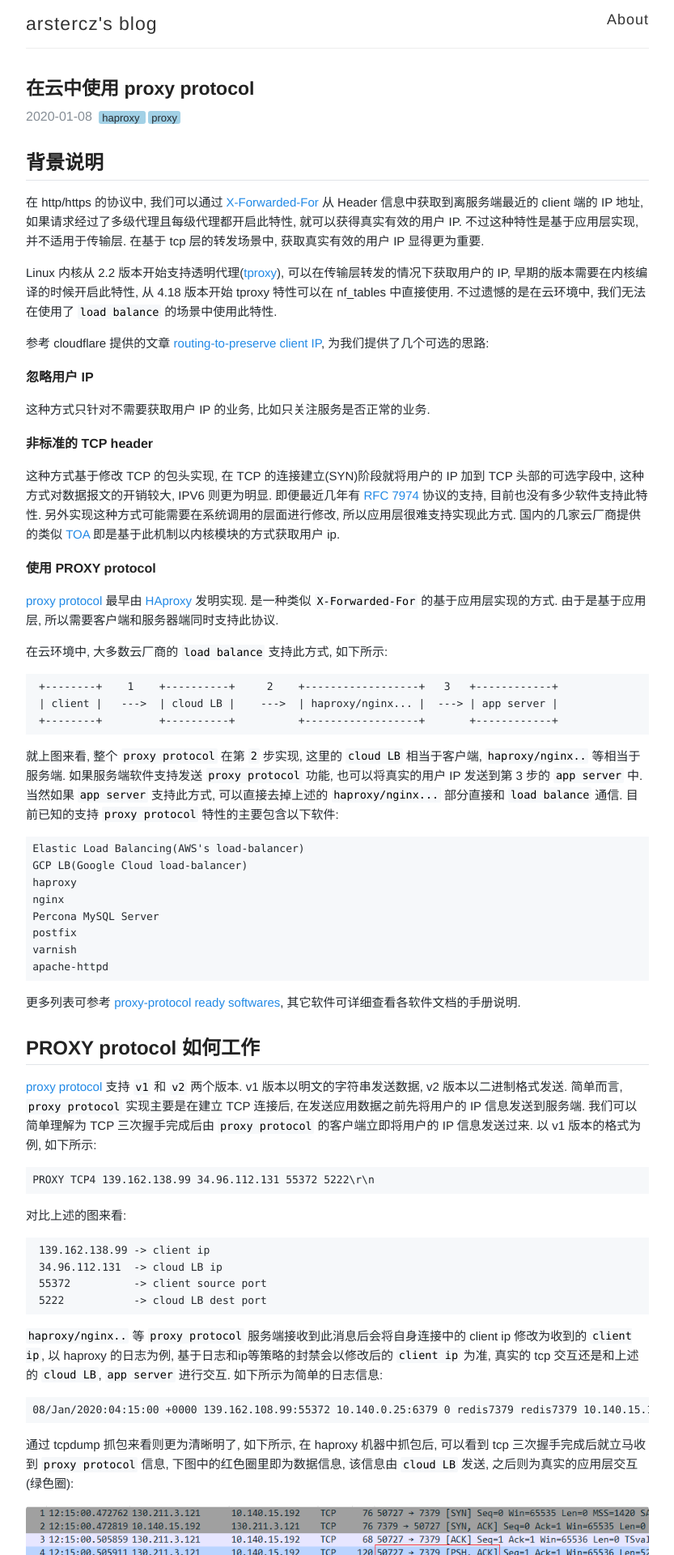
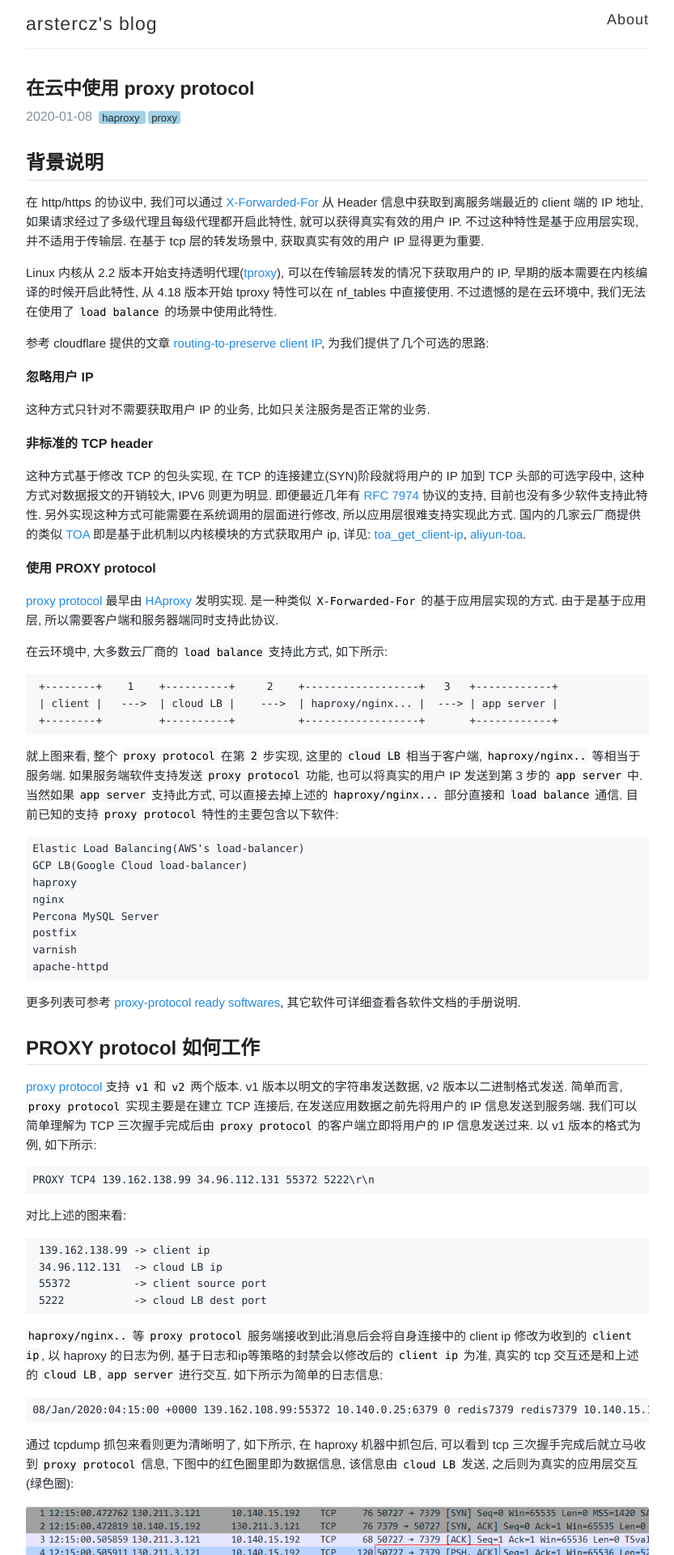
Before and after one commit to arstercz/arstercz.github.io, a Jekyll site: the page built from _posts/2020-01-08-use-proxy-protocol-in-cloud.md, in a window 1280 px wide. Shown: the top 1920 px of the page at 81% size, without its empty margins (223-1056 px from the left). Built offline with Jekyll 4.4.1, drawn with Linux system fonts in a browser that asks for light colours; comment, search, counter and statistics services are not loaded.

Commit message:
add toa usage

```diff
--- a/_posts/2020-01-08-use-proxy-protocol-in-cloud.md
+++ b/_posts/2020-01-08-use-proxy-protocol-in-cloud.md
@@ -19,7 +19,7 @@
 
 #### 非标准的 TCP header
 
-这种方式基于修改 TCP 的包头实现, 在 TCP 的连接建立(SYN)阶段就将用户的 IP 加到 TCP 头部的可选字段中, 这种方式对数据报文的开销较大, IPV6 则更为明显. 即便最近几年有 [RFC 7974](https://tools.ietf.org/html/rfc7974) 协议的支持, 目前也没有多少软件支持此特性. 另外实现这种方式可能需要在系统调用的层面进行修改, 所以应用层很难支持实现此方式. 国内的几家云厂商提供的类似 [TOA](https://github.com/Huawei/TCP_option_address) 即是基于此机制以内核模块的方式获取用户 ip.
+这种方式基于修改 TCP 的包头实现, 在 TCP 的连接建立(SYN)阶段就将用户的 IP 加到 TCP 头部的可选字段中, 这种方式对数据报文的开销较大, IPV6 则更为明显. 即便最近几年有 [RFC 7974](https://tools.ietf.org/html/rfc7974) 协议的支持, 目前也没有多少软件支持此特性. 另外实现这种方式可能需要在系统调用的层面进行修改, 所以应用层很难支持实现此方式. 国内的几家云厂商提供的类似 [TOA](https://github.com/Huawei/TCP_option_address) 即是基于此机制以内核模块的方式获取用户 ip, 详见: [toa_get_client-ip](https://www.citrix.com/blogs/2012/08/31/using-tcp-options-for-client-ip-insertion/), [aliyun-toa](https://help.aliyun.com/knowledge_detail/52477.html).
 
 #### 使用 PROXY protocol
 
```
